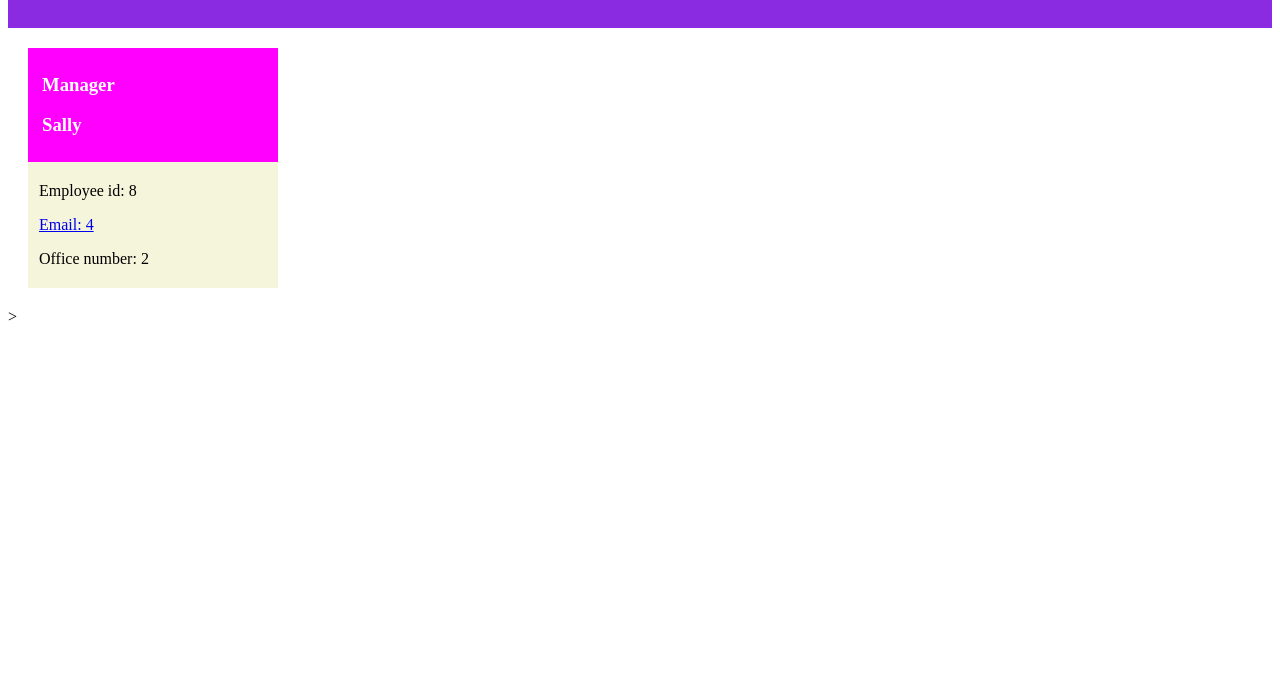
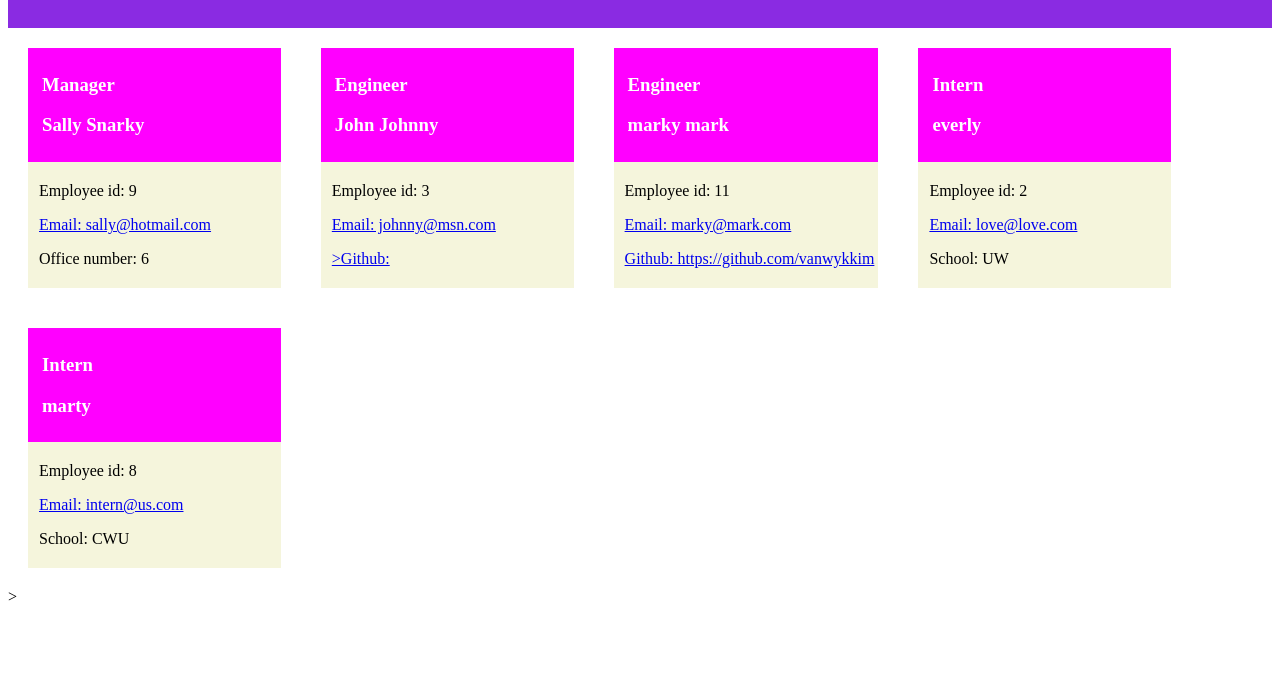
Before and after one commit to vanwykkim/team-profile-generator, a website: page dist/TeamProfiles.HTML in a window 1280 px wide. Shown: the part 125-800 px from the top of the page. Drawn offline with Linux system fonts and the light colour scheme.

Commit message:
updating css

```diff
--- a/dist/TeamProfiles.HTML
+++ b/dist/TeamProfiles.HTML
@@ -10,18 +10,66 @@
   </head>
   <body>
  <div class="header">
-    <h1>my Team</h1>
+    <h1>My Team</h1>
  </div>
  <div class="main">
   <div class="card">
     <div class="cardHeader">
       <h3>Manager</h3>
-      <h3> Sally </h3>
+      <h3> Sally Snarky </h3>
+    </div>
+    <div class="cardBody">
+      <p> Employee id: 9</p>
+      <p><a href="mailto:sally@hotmail.com">Email: sally@hotmail.com</a></p>
+      <p> Office number: 6</p>
+    </div>
+  </div>
+
+  <div class="card">
+    <div class="cardHeader">
+      <h3>Engineer</h3>
+      <h3> John Johnny </h3>
+    </div>
+    <div class="cardBody">
+      <p> Employee id: 3</p>
+      <p><a href="mailto:johnny@msn.com">Email: johnny@msn.com</a></p>
+      <p><a href=    <link rel="stylesheet" href="styles.css">>Github:     <link rel="stylesheet" href="styles.css"></a></p>
+    </div>
+  </div>
+
+  <div class="card">
+    <div class="cardHeader">
+      <h3>Engineer</h3>
+      <h3> marky mark </h3>
+    </div>
+    <div class="cardBody">
+      <p> Employee id: 11</p>
+      <p><a href="mailto:marky@mark.com">Email: marky@mark.com</a></p>
+      <p><a href=https://github.com/vanwykkim>Github: https://github.com/vanwykkim</a></p>
+    </div>
+  </div>
+
+  <div class="card">
+    <div class="cardHeader">
+      <h3>Intern</h3>
+      <h3> everly </h3>
+    </div>
+    <div class="cardBody">
+      <p> Employee id: 2</p>
+      <p><a href="mailto:love@love.com">Email: love@love.com</a></p>
+      <p>School: UW</p>
+    </div>
+  </div>
+
+  <div class="card">
+    <div class="cardHeader">
+      <h3>Intern</h3>
+      <h3> marty </h3>
     </div>
     <div class="cardBody">
       <p> Employee id: 8</p>
-      <p><a href="mailto:4">Email: 4</a></p>
-      <p> Office number: 2</p>
+      <p><a href="mailto:intern@us.com">Email: intern@us.com</a></p>
+      <p>School: CWU</p>
     </div>
   </div>
 
--- a/dist/styles.css
+++ b/dist/styles.css
@@ -1,6 +1,7 @@
-/* body {
-  background-color: aliceblue;
-} */
+.main {
+  display: flex;
+  flex-wrap: wrap;
+}
 .header{
     background-color: blueviolet;
     color:white;
@@ -16,8 +17,7 @@
 }
 .card {
     margin: 20px;
-    max-height: 500px;
-    max-width: 250px;
+    min-width: 20%;
 }
 .cardBody{
     background-color: beige;
```
